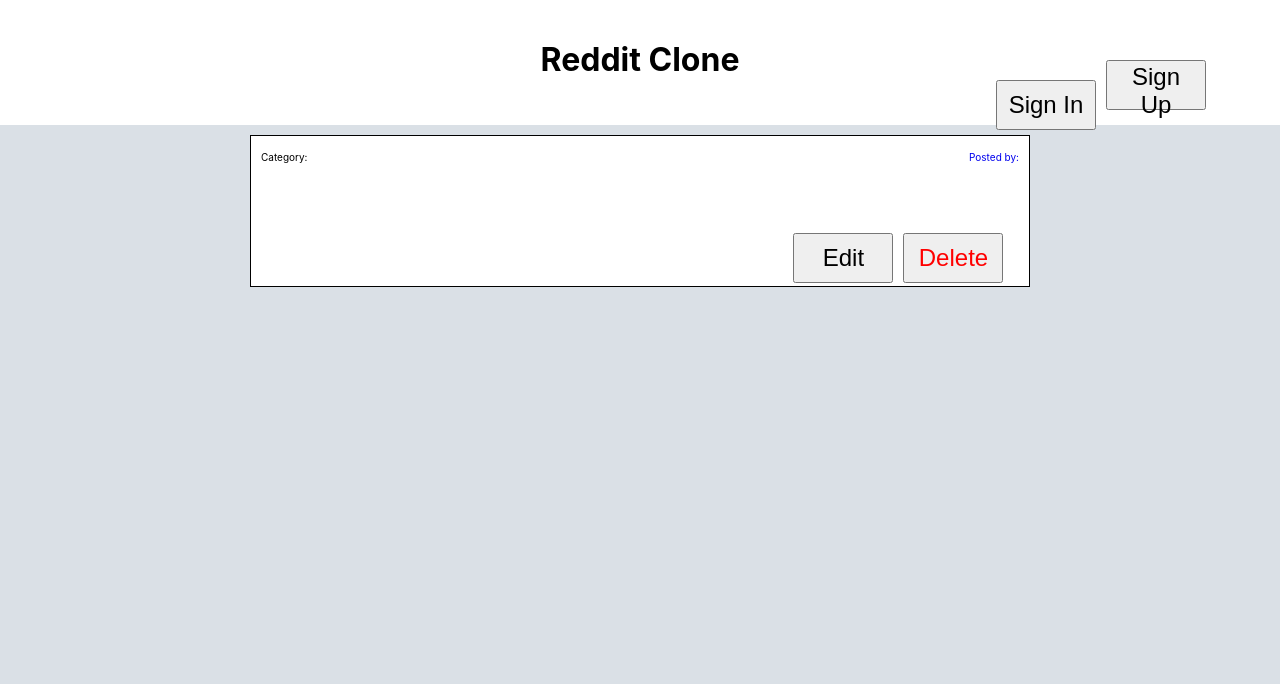
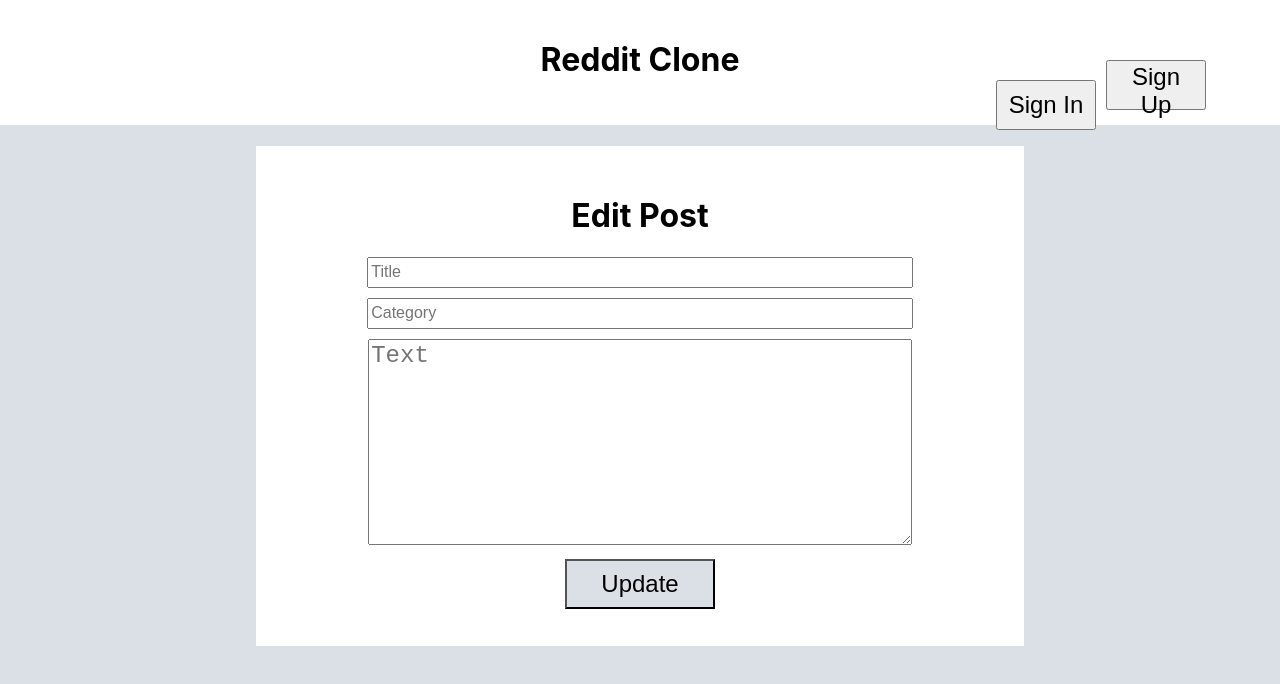
Before and after one commit to mario10king/reddit-clone, a React (Create React App) app in the folder client/: page /posts/1/edit in a window 1280 px wide. Shown: the top 684 px of the page. Built offline with nearby package versions, Linux system fonts and the light colour scheme; no server answers.

Commit message:
Add edit functionality to posts

```diff
--- a/client/src/App.js
+++ b/client/src/App.js
@@ -7,6 +7,7 @@
 import SignUp from './Users/SignUp';
 import SubmitPostForm from './Posts/SubmitPostForm';
 import Post from './Posts/Post';
+import SubmitEditForm from './Posts/SubmitEditForm';
 import User from './Users/User';
 
 
@@ -20,7 +21,8 @@
           <Route path="/sign_up" component={SignUp} />
           <Route path="/sign_in" component={SignIn} />
           <Route path="/post" component={SubmitPostForm} />
-          <Route path="/posts/:id" component={Post} />
+          <Route path="/posts/:id" exact component={Post} />
+          <Route path="/posts/:id/edit" component={SubmitEditForm} />
           <Route path="/users/:username" component={User} />
         </div>
       </Router>
--- a/client/src/Posts/Post.js
+++ b/client/src/Posts/Post.js
@@ -26,9 +26,11 @@
 
     var action = (
       <div className={style.action}>
-        <button className={style.edit}>
-          Edit
-        </button>
+        <Link to={"/posts/"+post.id+"/edit"}>
+          <button className={style.edit}>
+            Edit
+          </button>
+        </Link>
         <Delete id={post.id}/>
       </div>
     )
--- /dev/null
+++ b/client/src/Posts/PostEdit.js
@@ -0,0 +1,42 @@
+import React, { Component } from 'react';
+import style from './NewPostForm.module.css'
+
+class PostEdit extends Component {
+  constructor(props){
+    super(props)
+    this.state = { title: '', text: '', category: ''}
+
+    this.handleChange = this.handleChange.bind(this)
+  }
+
+  componentWillReceiveProps(props) {
+    var post = props.post
+    this.setState({ title: post.title, text: post.text, category: post.category})
+  }
+
+  handleChange(e, type) {
+    if(type === "title"){
+      this.setState({title: e.target.value})
+    } else if(type === "text"){
+      this.setState({text: e.target.value})
+    } else if(type === "category"){
+      this.setState({category: e.target.value})
+    }
+  }
+
+  render() {
+    return (
+      <div className={style.form}>
+        <h1 className={style.title}> Edit Post </h1>
+        <form  onSubmit={(e) => this.props.handleSubmit(e, this.state)} >
+          <input className={style.input} type="text" placeholder="Title" name="title" required value={this.state.title} onChange={(e) => this.handleChange(e, "title")}/><br/>
+          <input className={style.input} type="text" placeholder="Category" name="category" required value={this.state.category} onChange={(e) => this.handleChange(e, "category")}/><br/>
+          <textarea className={style.text} type="text" placeholder="Text" name="text" required value={this.state.text} onChange={(e) => this.handleChange(e, "text")}/><br/>
+          <input className={style.button} type="submit" value="Update"/><br/>
+        </form>
+      </div>
+    );
+  }
+}
+
+export default PostEdit;
--- /dev/null
+++ b/client/src/Posts/SubmitEditForm.js
@@ -0,0 +1,63 @@
+import React, { Component } from 'react';
+import PostEdit from './PostEdit'
+
+class SubmitEditForm extends Component {
+  constructor(props){
+    super(props)
+    this.state = { authorized: true, post: {}}
+
+    this.handleSubmit = this.handleSubmit.bind(this)
+    this.handleSuccess = this.handleSuccess.bind(this)
+    this.handleFailure = this.handleFailure.bind(this)
+  }
+
+  componentDidMount(){
+    var id = this.props.match.params.id
+
+    fetch('/posts/'+id).then(results => {
+      return results.json()
+    }).then(data => {
+      this.setState({post: data})
+    })
+
+  }
+
+  handleSuccess() {
+    var id = this.props.match.params.id
+    this.props.history.push('/posts/'+ id)
+  }
+
+  handleFailure() {
+    this.setState({authorized: false})
+  }
+
+  handleSubmit(e, input) {
+    e.preventDefault();
+    var id = this.props.match.params.id
+
+    fetch('/posts/'+ id, {
+      method: 'PUT',
+      headers: { 'Content-type': 'application/json' },
+      body: JSON.stringify(input)
+    }).then(response => {
+      if(response.ok){
+        this.handleSuccess()
+      } else {
+        this.handleFailure()
+      }
+    }).catch((error) => {
+      console.log(error)
+    })
+  }
+
+  render() {
+    return (
+      <div style={{textAlign: "center"}}>
+        {!this.state.authorized && <h3 style={{color: "red"}}>Not Authorized to Edit This Post</h3>}
+        <PostEdit post={this.state.post} handleSubmit={this.handleSubmit} />
+      </div>
+    );
+  }
+}
+
+export default SubmitEditForm;
```
Also changed, not shown: 2 other files (tests, documents, lock files or other folders).
